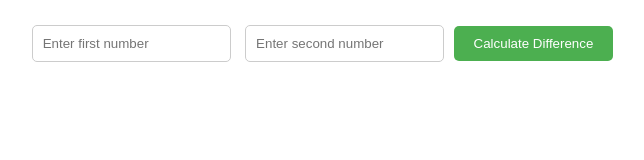
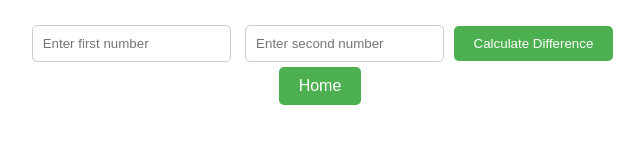
Before and after one commit to zuXE01/mathcalculator.github.io, a plain HTML site: page absolutedifference.html in a window 1280 px wide. Shown: the whole page, without its empty margins (320-964 px from the left). Drawn offline with Linux system fonts and the light colour scheme.

Commit message:
Update absolutedifference.html

```diff
--- a/absolutedifference.html
+++ b/absolutedifference.html
@@ -35,6 +35,12 @@
   <input type="number" id="num1" placeholder="Enter first number">
   <input type="number" id="num2" placeholder="Enter second number">
   <button onclick="calculateDifference()">Calculate Difference</button>
+
+<div class="w3-bar w3-red w3-card w3-left-align w3-large">
+       <a href="index.html" style="display: inline-block; padding: 10px 20px; background-color: #4CAF50; color: white; text-decoration: none; border-radius: 5px; font-family: sans-serif;">Home</a>
+      </div>
+    </div>
+
   <p id="result"></p>
 
   <script>
```
